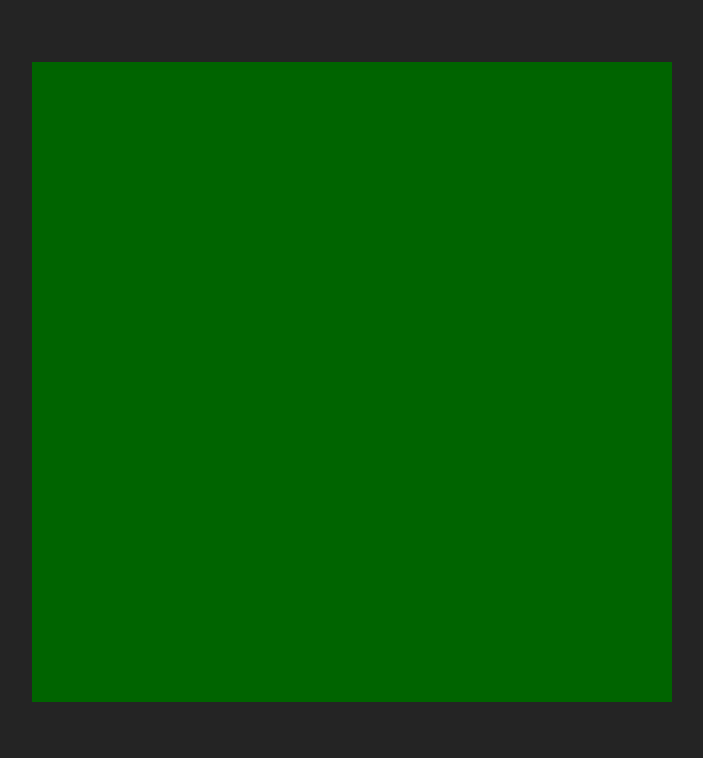
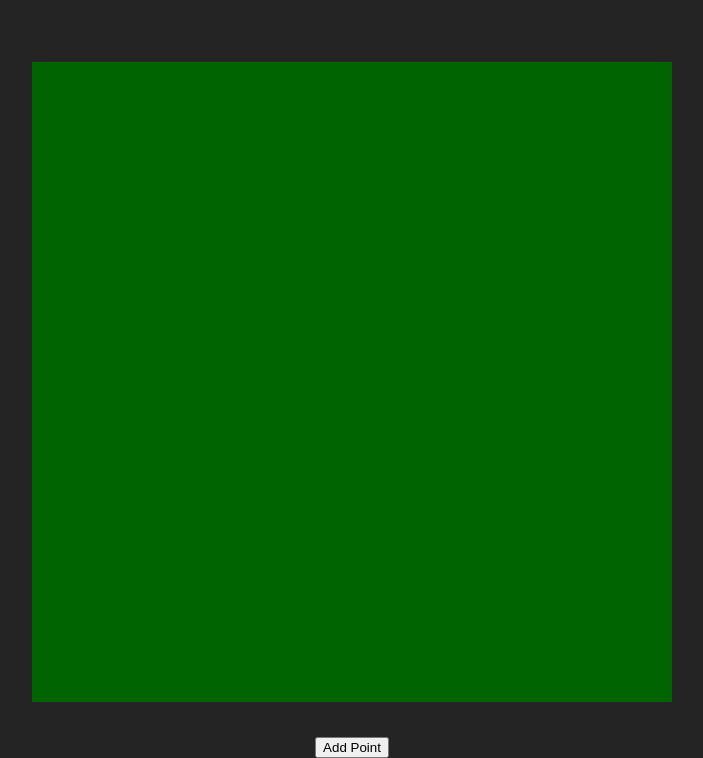
Before and after one commit to lordsayur/virtual-world, a website built with Vite: page apps/web-app-vanilla/index.html in a window 1280 px wide. Shown: the part 95-853 px from the top of the page, without its empty margins (288-991 px from the left). Before the commit the page ends 829 px from the top, so only its background shows below. Built offline with nearby package versions, Linux system fonts and the light colour scheme; what @virtual-world/core would draw is missing.

Commit message:
✨ page: add button

```diff
--- a/apps/web-app-vanilla/index.html
+++ b/apps/web-app-vanilla/index.html
@@ -9,6 +9,9 @@
   <body>
     <h1>Virtual World</h1>
     <canvas id="virtual-world"></canvas>
+    <div id="controls">
+      <button type="button" id="add-random-point-btn">Add Point</button>
+    </div>
     <script type="module" src="/src/main.ts"></script>
   </body>
 </html>
```
